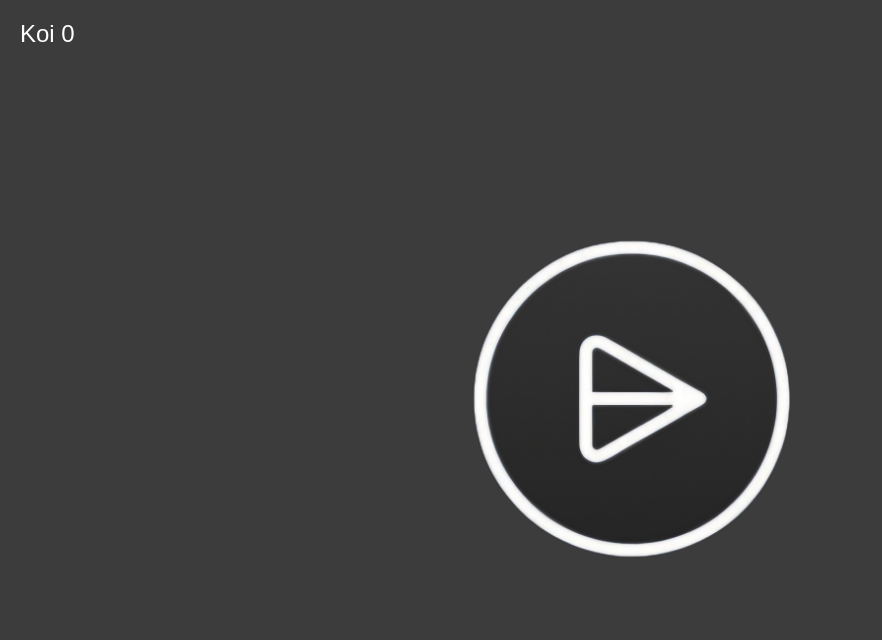
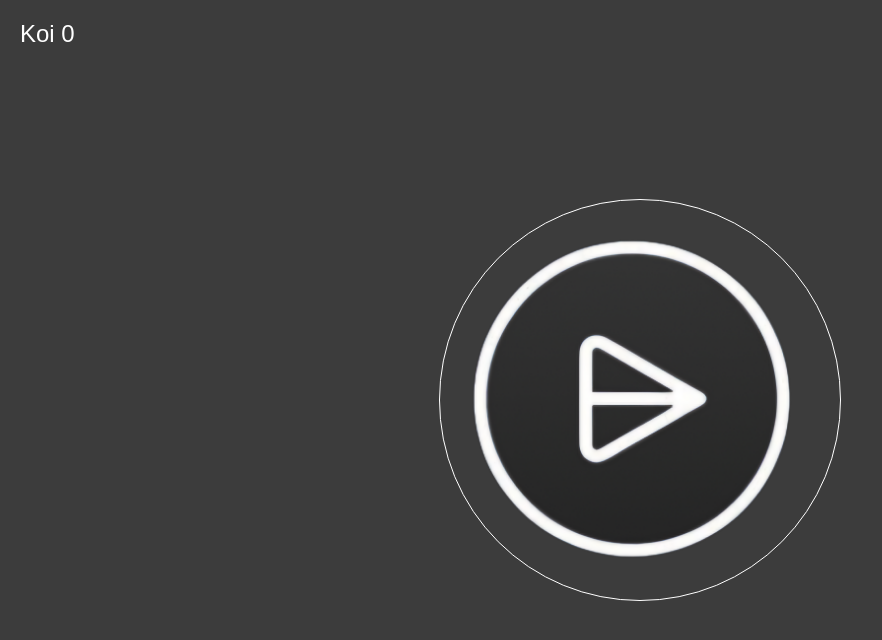
Before and after one commit to User0000000000000000007/User0000000000000000007.github.io, a plain HTML site: page index.html in a window 1280 px wide. Shown: the whole page, without its empty margins (0-882 px from the left). Drawn offline with Linux system fonts and the light colour scheme.

Commit message:
Update index.html

```diff
--- a/index.html
+++ b/index.html
@@ -17,6 +17,8 @@
             position: absolute;
             top: 50%;
             left: 50%;
+border: 1px solid white;
+  border-radius: 99999%;
             transform: translate(-50%, -50%);
             cursor: pointer;
             z-index: 2; /* Ensure the cookie is on top */
```
